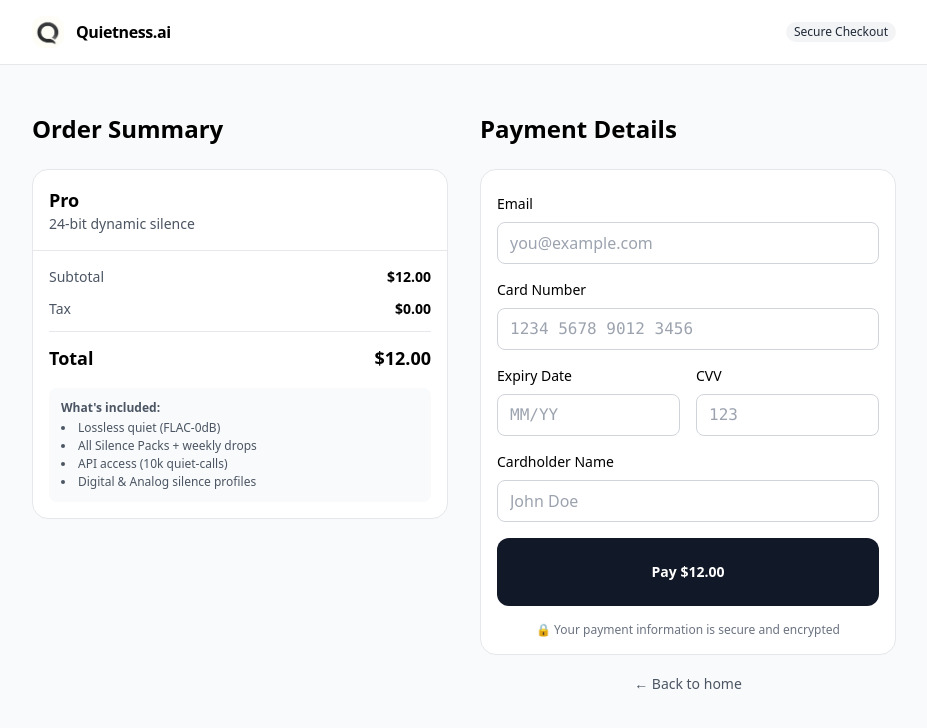
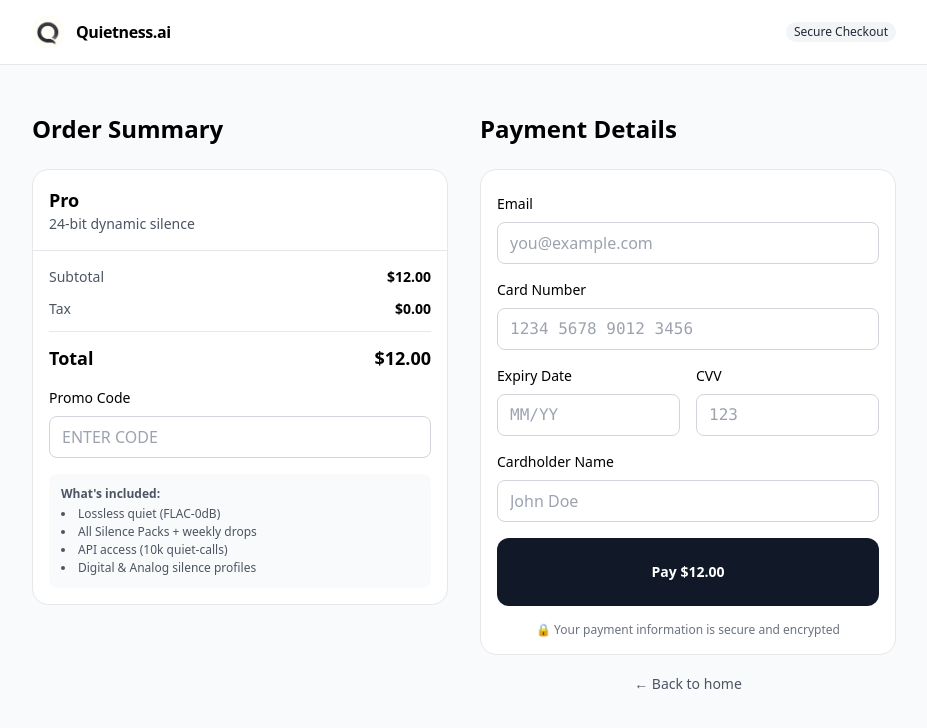
Before and after one commit to ShaharZivan/quietness-ai, a React (Vite) app: page /payment in a window 1280 px wide. Shown: the top 728 px of the page, without its empty margins (176-1103 px from the left). Built offline with nearby package versions, Linux system fonts and the light colour scheme.

Commit message:
added promo code

```diff
--- a/src/payment.jsx
+++ b/src/payment.jsx
@@ -18,21 +18,37 @@ export default function PaymentPage() {
   const [showFirstWarning, setShowFirstWarning] = useState(false);
   const [showSecondWarning, setShowSecondWarning] = useState(false);
   const [attempted, setAttempted] = useState(false);
+  const [promoCode, setPromoCode] = useState('');
+  const [promoApplied, setPromoApplied] = useState(false);
 
   const planDetails = {
     pro: {
       name: "Pro",
-      price: "$12.00",
+      price: 12.00,
       description: "24‑bit dynamic silence",
     },
     silencepass: {
       name: "SilencePass — Season 1",
-      price: "$39.99",
+      price: 39.99,
       description: "Access all tiers + weekly drops",
     }
   };
 
   const currentPlan = planDetails[plan];
+
+  // Calculate prices
+  const basePrice = currentPlan.price;
+  const discountAmount = promoApplied ? basePrice * 0.30 : 0;
+  const finalPrice = basePrice - discountAmount;
+
+  const handlePromoChange = (value) => {
+    setPromoCode(value.toUpperCase());
+    if (value.toUpperCase() === 'QUIET') {
+      setPromoApplied(true);
+    } else {
+      setPromoApplied(false);
+    }
+  };
 
   const isFormValid = () => {
     const month = parseInt(expiryDate.substring(0, 2));
@@ -129,15 +145,43 @@ export default function PaymentPage() {
                 <div className="space-y-3 text-sm">
                   <div className="flex justify-between">
                     <span className="text-gray-600">Subtotal</span>
-                    <span className="font-semibold">{currentPlan.price}</span>
+                    <span className="font-semibold">${basePrice.toFixed(2)}</span>
                   </div>
+                  {promoApplied && (
+                    <div className="flex justify-between text-green-600">
+                      <span>Discount (QUIET - 30%)</span>
+                      <span className="font-semibold">-${discountAmount.toFixed(2)}</span>
+                    </div>
+                  )}
                   <div className="flex justify-between">
                     <span className="text-gray-600">Tax</span>
                     <span className="font-semibold">$0.00</span>
                   </div>
                   <div className="border-t pt-3 flex justify-between text-lg">
                     <span className="font-bold">Total</span>
-                    <span className="font-bold">{currentPlan.price}</span>
+                    <span className="font-bold">${finalPrice.toFixed(2)}</span>
+                  </div>
+                </div>
+                <div className="mt-4">
+                  <label className="text-sm font-medium block mb-2">Promo Code</label>
+                  <div className="flex gap-2">
+                    <input
+                      type="text"
+                      value={promoCode}
+                      onChange={(e) => handlePromoChange(e.target.value)}
+                      placeholder="Enter code"
+                      className={`flex-1 px-3 py-2 border rounded-lg focus:outline-none focus:ring-2 uppercase ${
+                        promoApplied
+                          ? 'border-green-500 focus:ring-green-500 bg-green-50'
+                          : 'border-gray-300 focus:ring-gray-900'
+                      }`}
+                      maxLength="10"
+                    />
+                    {promoApplied && (
+                      <div className="flex items-center text-green-600 font-semibold text-sm">
+                        ✓ Applied
+                      </div>
+                    )}
                   </div>
                 </div>
                 <div className="mt-4 p-3 bg-gray-50 rounded-lg text-xs text-gray-600">
@@ -284,7 +328,7 @@ export default function PaymentPage() {
                     type="submit"
                     className="w-full rounded-xl py-6 text-lg font-semibold"
                   >
-                    Pay {currentPlan.price}
+                    Pay ${finalPrice.toFixed(2)}
                   </Button>
                   <p className="text-xs text-gray-500 text-center">
                     🔒 Your payment information is secure and encrypted
```
